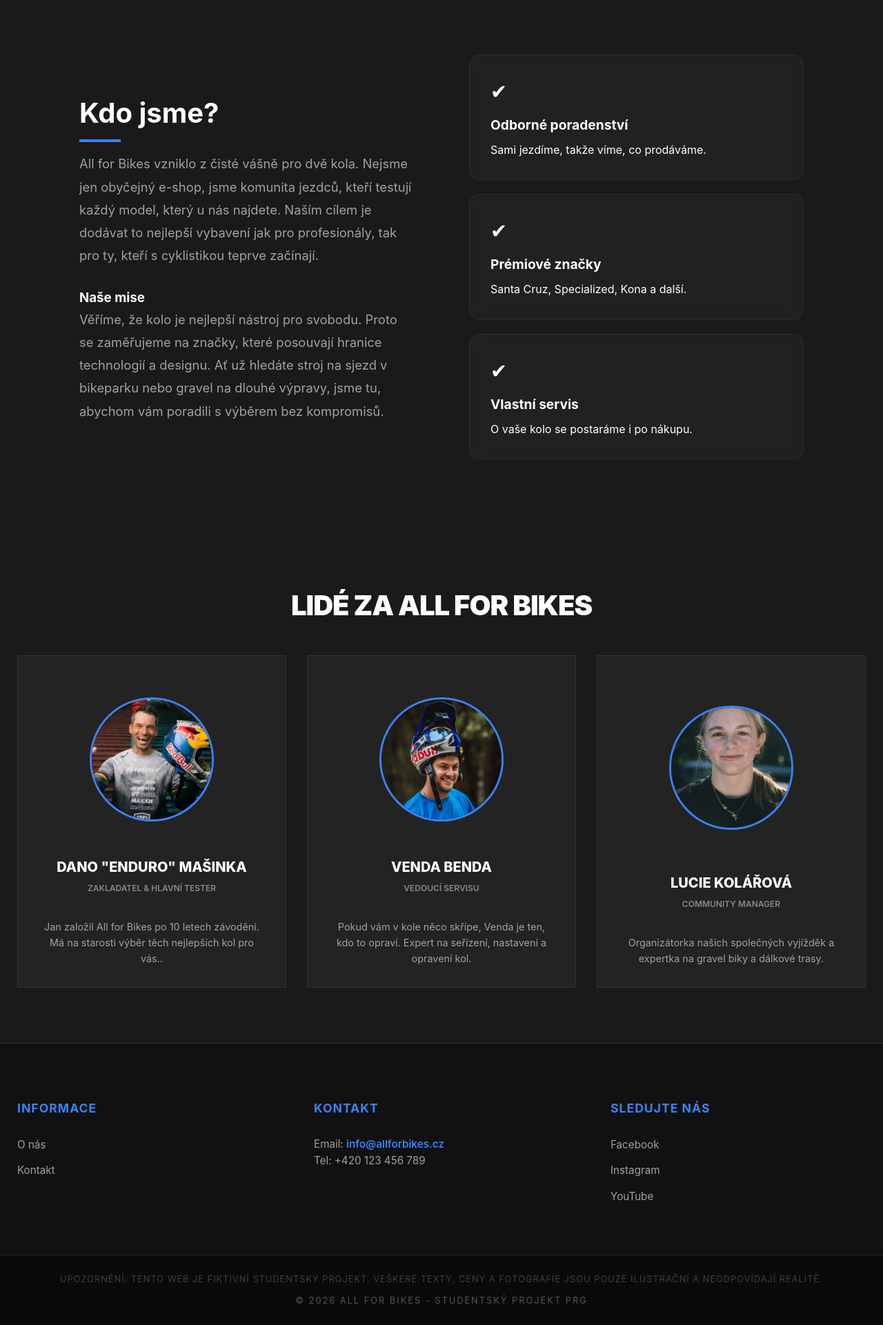
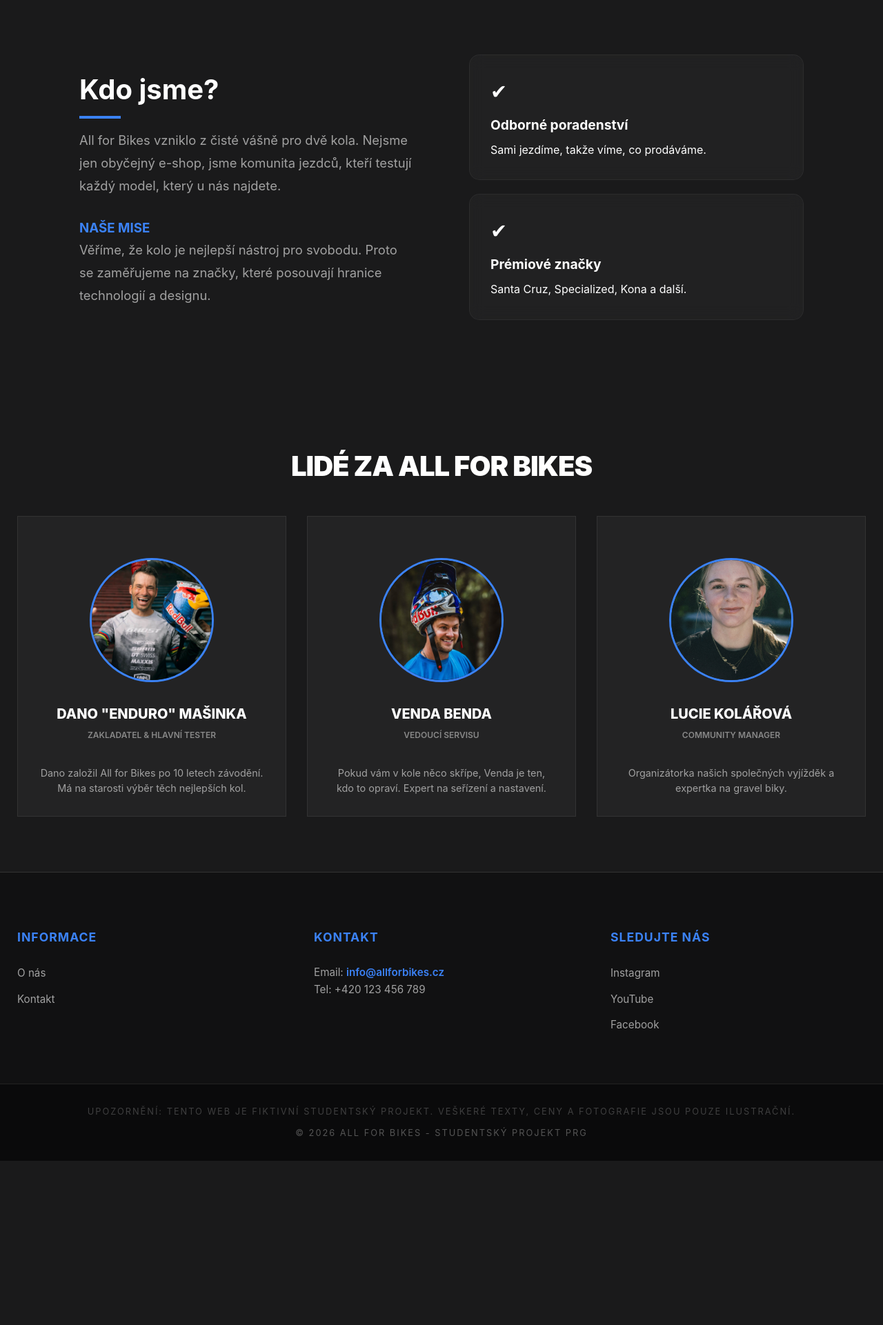
Before and after one commit to ondrejbohac77/projektT2A, a PHP site: page /o-nas.html in a window 1280 px wide. Shown: the part 712-2633 px from the top of the page at 69% size. After the commit the page ends 2395 px from the top, so only its background shows below. Run offline with PHP 8.4, Linux system fonts and the light colour scheme.

Commit message:
css update footer

```diff
--- a/assets/style.css
+++ b/assets/style.css
@@ -190,7 +190,49 @@ a {
     background-color: #2563eb;
 }
 
-/* --- O NÁS (OPRAVENO PRO VIDEO) --- */
+/*O NÁS (OPRAVENO PRO VIDEO)*/
+
+.hero-subtitle {
+    font-size: 1.5rem;
+    margin-bottom: 30px;
+    color: #a1a1a1;
+}
+
+.about-subtitle {
+    margin-top: 30px;
+    color: #3b82f6;
+    text-transform: uppercase;
+}
+
+.team-section {
+    padding: 80px 25px;
+}
+
+.team-card {
+    text-align: center;
+}
+
+.team-photo {
+    width: 180px;
+    height: 180px;
+    object-fit: cover;
+    border-radius: 50%;
+    border: 3px solid #3b82f6;
+    margin: 0 auto;
+    transition: transform 0.3s ease;
+}
+
+.team-card:hover .team-photo {
+    transform: scale(1.05);
+    border-color: #ffffff;
+}
+
+.team-desc {
+    font-size: 0.9rem;
+    color: #a1a1a1;
+    margin-top: 15px;
+    line-height: 1.5;
+}
 
 .video-container {
     position: relative;
@@ -200,7 +242,7 @@ a {
     display: flex;
     align-items: center;
     justify-content: center;
-    background-color: #000; /* Důležité pozadí */
+    background-color: #000;
 }
 
 .hero-video-bg {
@@ -213,12 +255,12 @@ a {
     width: auto;
     height: auto;
     object-fit: cover;
-    z-index: 1; /* Opraveno z -1 na 1, aby bylo nad body pozadím */
+    z-index: 1;
 }
 
 .hero-video-overlay {
     position: relative;
-    z-index: 2; /* Overlay musí být nad videem */
+    z-index: 2;
     width: 100%;
     height: 100%;
     background: linear-gradient(0deg, rgba(26,26,27,1) 0%, rgba(0,0,0,0.3) 50%, rgba(0,0,0,0.6) 100%);
@@ -238,7 +280,6 @@ a {
     margin-bottom: 15px;
     background: linear-gradient(to bottom, #fff, #999);
 
-    /* OPRAVENO: Přidáno clip, aby byl text vidět */
     -webkit-background-clip: text;
     background-clip: text;
     -webkit-text-fill-color: transparent;
@@ -395,6 +436,18 @@ a {
     color: #555;
     text-transform: uppercase;
     letter-spacing: 2px;
+}
+
+.disclaimer {
+    margin-bottom: 10px;
+    opacity: 0.7;
+    letter-spacing: 1px;
+    font-size: 0.8rem;
+    text-transform: uppercase;
+}
+
+.footer-bottom {
+    padding: 30px 0;
 }
 
 
--- a/o-nas.html
+++ b/o-nas.html
@@ -38,13 +38,11 @@
         <div class="video-container">
             <video autoplay muted loop playsinline class="hero-video-bg">
                 <source src="assets/images/FASTEST RUN OF MY LIFE - winning Red Bull Genova Cerro Abajo 2024.mp4" type="video/mp4">
-                Váš prohlížeč nepodporuje video tag.
             </video>
-
             <div class="hero-video-overlay">
                 <div class="container">
                     <h1 class="hero-title">All for Bikes</h1>
-                    <p class="hero-subtitle" style="font-size: 1.5rem; margin-bottom: 30px;">Vše pro vaši jízdu na jednom místě</p>
+                    <p class="hero-subtitle">Vše pro vaši jízdu na jednom místě</p>
                     <a href="produkty.html" class="btn-primary">Prozkoumat kola</a>
                 </div>
             </div>
@@ -55,10 +53,9 @@
         <div class="about-grid">
             <div class="about-text">
                 <h2>Kdo jsme?</h2>
-                <p>All for Bikes vzniklo z čisté vášně pro dvě kola. Nejsme jen obyčejný e-shop, jsme komunita jezdců, kteří testují každý model, který u nás najdete. Naším cílem je dodávat to nejlepší vybavení jak pro profesionály, tak pro ty, kteří s cyklistikou teprve začínají.</p>
-
-                <h3 style="margin-top: 30px;">Naše mise</h3>
-                <p>Věříme, že kolo je nejlepší nástroj pro svobodu. Proto se zaměřujeme na značky, které posouvají hranice technologií a designu. Ať už hledáte stroj na sjezd v bikeparku nebo gravel na dlouhé výpravy, jsme tu, abychom vám poradili s výběrem bez kompromisů.</p>
+                <p>All for Bikes vzniklo z čisté vášně pro dvě kola. Nejsme jen obyčejný e-shop, jsme komunita jezdců, kteří testují každý model, který u nás najdete.</p>
+                <h3 class="about-subtitle">Naše mise</h3>
+                <p>Věříme, že kolo je nejlepší nástroj pro svobodu. Proto se zaměřujeme na značky, které posouvají hranice technologií a designu.</p>
             </div>
             <div class="about-features">
                 <div class="feature-item">
@@ -71,50 +68,43 @@
                     <h4>Prémiové značky</h4>
                     <p>Santa Cruz, Specialized, Kona a další.</p>
                 </div>
-                <div class="feature-item">
-                    <span class="feature-icon">✔</span>
-                    <h4>Vlastní servis</h4>
-                    <p>O vaše kolo se postaráme i po nákupu.</p>
-                </div>
             </div>
         </div>
     </main>
 
-    <section class="container" style="padding: 80px 25px;">
+    <section class="container team-section">
         <h2 class="section-title">Lidé za All for Bikes</h2>
         <div class="product-grid">
-
-            <article class="product-card" style="text-align: center;">
+            <article class="product-card team-card">
                 <div class="product-image">
-                    <img src="assets/images/team1.png" alt="Jan Novák" style="width: 180px; height: 180px; object-fit: cover; border-radius: 50%; border: 3px solid #3b82f6; margin: 0 auto;">
+                    <img src="assets/images/team1.png" alt="Dano Mašinka" class="team-photo">
                 </div>
-                <h3 class="product-title" style="margin-top: 20px;">Dano "Enduro" Mašinka</h3>
+                <h3 class="product-title">Dano "Enduro" Mašinka</h3>
                 <p class="product-type">Zakladatel & Hlavní tester</p>
-                <p style="font-size: 0.9rem; color: #a1a1a1; margin-top: 15px;">Jan založil All for Bikes po 10 letech závodění. Má na starosti výběr těch nejlepších kol pro vás..</p>
+                <p class="team-desc">Dano založil All for Bikes po 10 letech závodění. Má na starosti výběr těch nejlepších kol.</p>
             </article>
 
-            <article class="product-card" style="text-align: center;">
+            <article class="product-card team-card">
                 <div class="product-image">
-                    <img src="assets/images/team2.png" alt="Petr Rychlý" style="width: 180px; height: 180px; object-fit: cover; border-radius: 50%; border: 3px solid #3b82f6; margin: 0 auto;">
+                    <img src="assets/images/team2.png" alt="Venda Benda" class="team-photo">
                 </div>
-                <h3 class="product-title" style="margin-top: 20px;">Venda Benda</h3>
+                <h3 class="product-title">Venda Benda</h3>
                 <p class="product-type">Vedoucí servisu</p>
-                <p style="font-size: 0.9rem; color: #a1a1a1; margin-top: 15px;">Pokud vám v kole něco skřípe, Venda je ten, kdo to opraví. Expert na seřízení, nastavení a opravení kol.</p>
+                <p class="team-desc">Pokud vám v kole něco skřípe, Venda je ten, kdo to opraví. Expert na seřízení a nastavení.</p>
             </article>
 
-            <article class="product-card" style="text-align: center;">
+            <article class="product-card team-card">
                 <div class="product-image">
-                    <img src="assets/images/team3.png" alt="Lucie Kolářová" style="width: 180px; height: 180px; object-fit: cover; border-radius: 50%; border: 3px solid #3b82f6; margin: 0 auto;">
+                    <img src="assets/images/team3.png" alt="Lucie Kolářová" class="team-photo">
                 </div>
-                <h3 class="product-title" style="margin-top: 20px;">Lucie Kolářová</h3>
+                <h3 class="product-title">Lucie Kolářová</h3>
                 <p class="product-type">Community manager</p>
-                <p style="font-size: 0.9rem; color: #a1a1a1; margin-top: 15px;">Organizátorka našich společných vyjížděk a expertka na gravel biky a dálkové trasy.</p>
+                <p class="team-desc">Organizátorka našich společných vyjížděk a expertka na gravel biky.</p>
             </article>
-
         </div>
     </section>
 
-<footer class="site-footer">
+  <footer class="site-footer">
         <div class="container footer-grid">
             <div class="footer-section">
                 <h4>Informace</h4>
@@ -131,18 +121,15 @@
             <div class="footer-section">
                 <h4>Sledujte nás</h4>
                 <ul>
-                    <li><a href="404.html">Facebook</a></li>
                     <li><a href="404.html">Instagram</a></li>
                     <li><a href="404.html">YouTube</a></li>
+                    <li><a href="404.html">Facebook</a></li>
                 </ul>
             </div>
         </div>
-
         <div class="footer-bottom">
             <div class="container">
-                <p style="margin-bottom: 10px; opacity: 0.7; letter-spacing: 1px;">
-                    UPOZORNĚNÍ: Tento web je fiktivní studentský projekt. Veškeré texty, ceny a fotografie jsou pouze ilustrační a neodpovídají realitě.
-                </p>
+                <p class="disclaimer">UPOZORNĚNÍ: Tento web je fiktivní studentský projekt. Veškeré texty, ceny a fotografie jsou pouze ilustrační.</p>
                 <p>&copy; 2026 All for Bikes - Studentský projekt PRG</p>
             </div>
         </div>
```
Also changed, not shown: index.html (+2 -5 lines), kategorie-dirt.html (+2 -5 lines), kategorie-downhill.html (+2 -5 lines), kategorie-ebikes.html (+2 -5 lines), kategorie-enduro.html (+2 -5 lines), kategorie-gravel.html (+2 -5 lines), kategorie-trail.html (+2 -5 lines), kategorie.html (+2 -5 lines), partials/footer.html (+2 -5 lines), produkty.html (+2 -5 lines).
